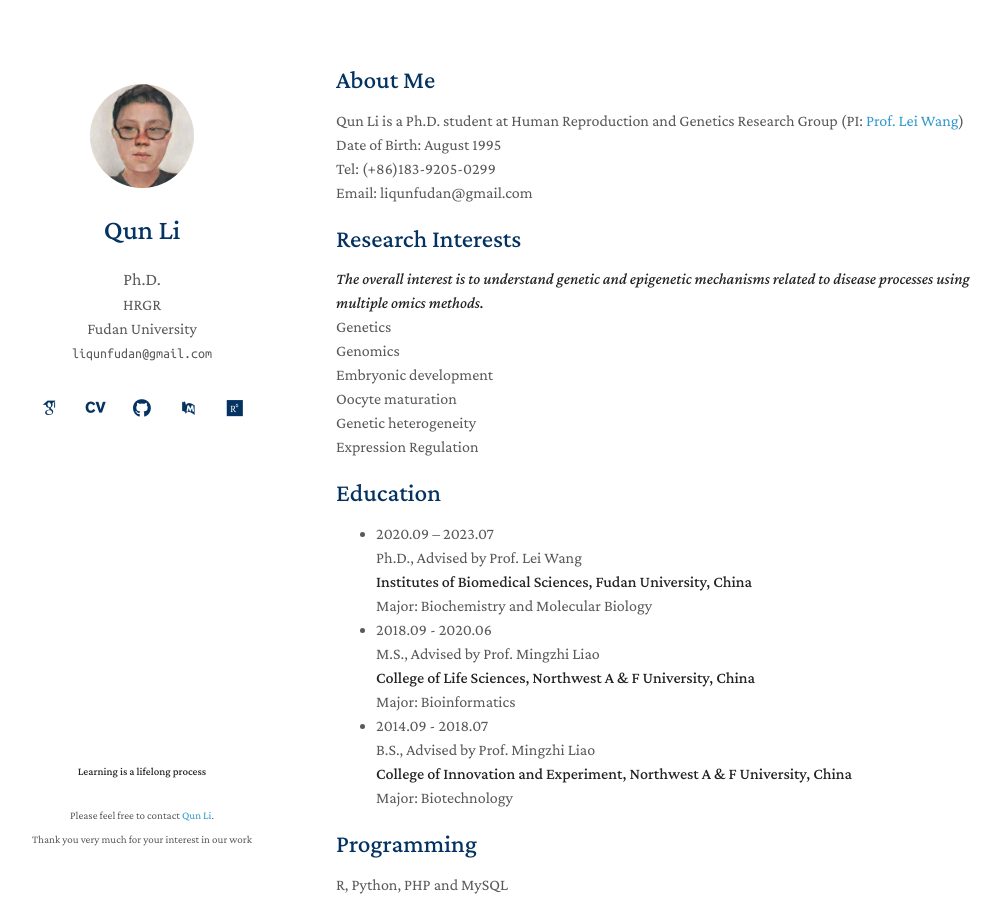
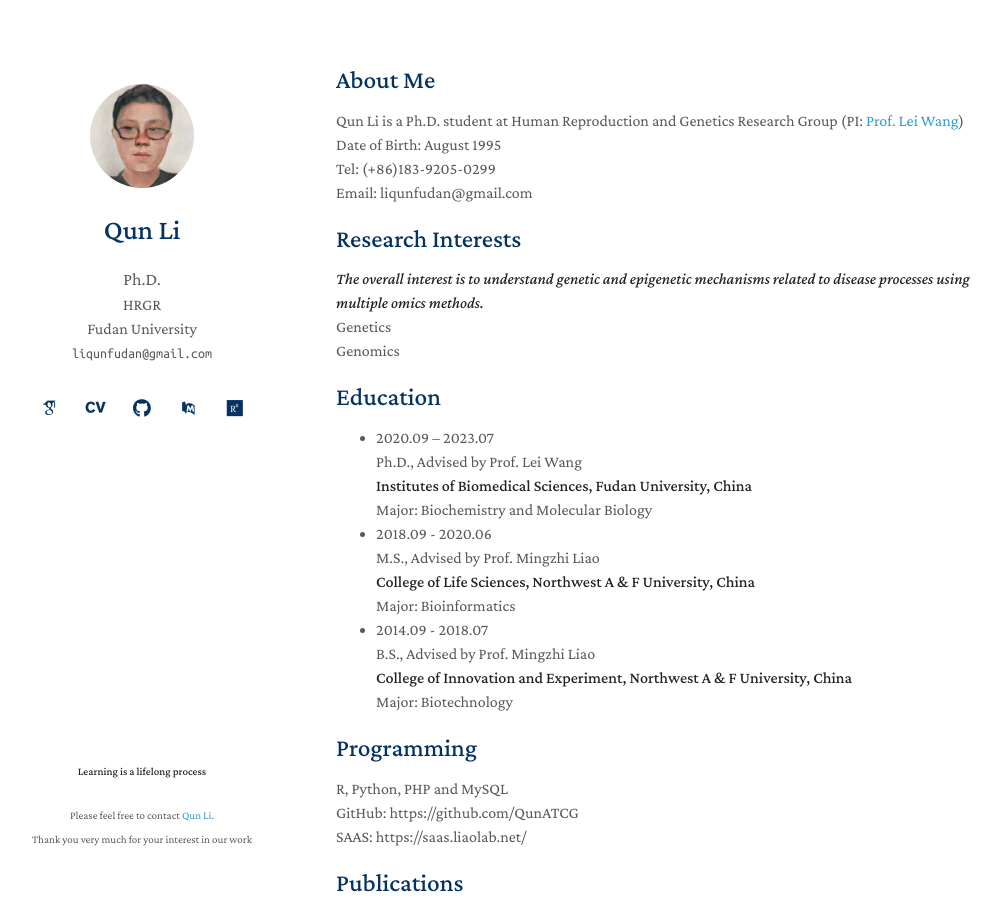
Before and after one commit to liqunbio/liqunbio.github.io, a Jekyll site: the page built from index.md, in a window 1280 px wide and 900 px high. Shown: the whole window, without its empty margins (134-1134 px from the left). Built offline with Jekyll 4.4.1, drawn with Linux system fonts in a browser that asks for light colours; some web fonts are replaced; comment, search, counter and statistics services are not loaded; our own code applies the rules of GitHub Pages for plain Markdown files.

Commit message:
Update index.md

```diff
--- a/index.md
+++ b/index.md
@@ -14,10 +14,6 @@ Email: liqunfudan@gmail.com <br>
 ***The overall interest is to understand genetic and epigenetic mechanisms related to disease processes using multiple omics methods.*** <br>
 Genetics <br>
 Genomics <br>
-Embryonic development <br>
-Oocyte maturation <br>
-Genetic heterogeneity <br>
-Expression Regulation <br>
 
 ## Education
 - 2020.09 – 2023.07 <br>
```
